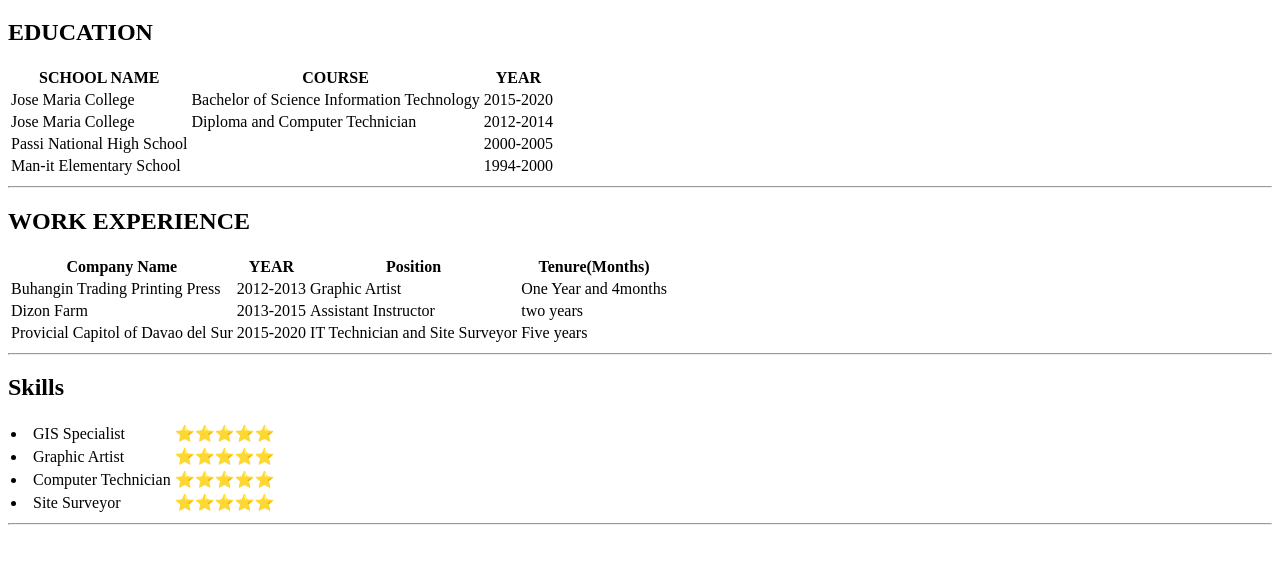
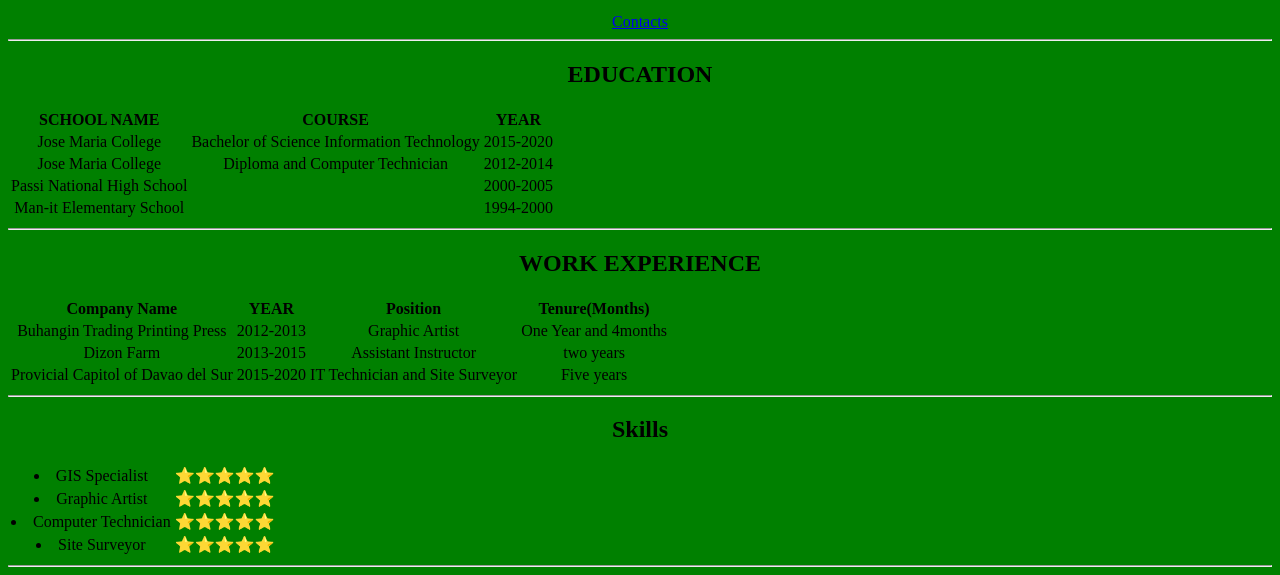
Before and after one commit to keitz06/Biodata, a plain HTML site: page index.html in a window 1280 px wide. Shown: the part 281-856 px from the top of the page. Before the commit the page ends 814 px from the top, so only its background shows below. Drawn offline with Linux system fonts and the light colour scheme.

Commit message:
Update index.html

```diff
--- a/index.html
+++ b/index.html
@@ -5,7 +5,7 @@
 
     <title>BioData</title>
 </head>
-<body>
+<body style="background-color: green;>
 
   <table cellspacing="30" align="center">
         <tr>
```
